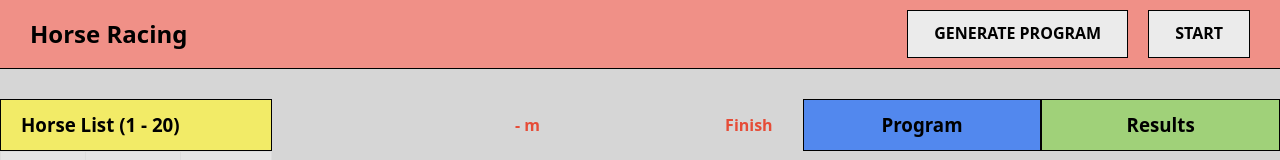
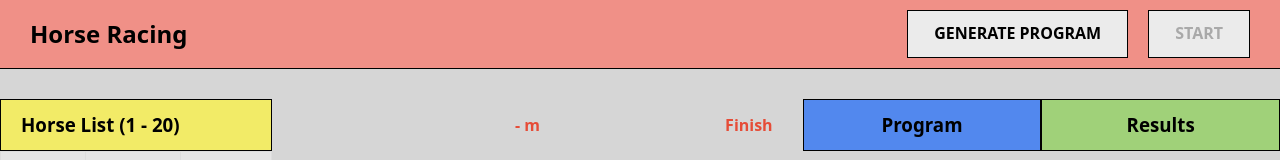
Before and after one commit to steve-232/test-vue, a Vue app: page / in a window 1280 px wide. Shown: the top 160 px of the page. Built offline with nearby package versions, Linux system fonts and the light colour scheme.

Commit message:
clear results table after starting a new circle

```diff
--- a/src/components/TheHeader.vue
+++ b/src/components/TheHeader.vue
@@ -6,9 +6,13 @@
       <HeroBtn @click="raceStore.generateRaceSchedule"
         >Generate program</HeroBtn
       >
-      <HeroBtn @click="generalStore.togglePlayState">{{
-        generalStore.playState === PlayState.PAUSED ? "Start" : "Pause"
-      }}</HeroBtn>
+      <HeroBtn
+        :disabled="raceStore.raceSchedule.length === 0"
+        @click="generalStore.togglePlayState"
+        >{{
+          generalStore.playState === PlayState.PAUSED ? "Start" : "Pause"
+        }}</HeroBtn
+      >
     </div>
   </header>
 </template>
--- a/src/stores/general.ts
+++ b/src/stores/general.ts
@@ -9,19 +9,16 @@ export const useGeneralStore = defineStore("general", () => {
   const horses = ref<Horse[]>([]);
   const playState = ref<PlayState>(PlayState.PAUSED);
 
-  function togglePlayState() {
-    playState.value =
-      playState.value === PlayState.PAUSED
-        ? PlayState.RUNNING
-        : PlayState.PAUSED;
-  }
-
   function pauseRace() {
     playState.value = PlayState.PAUSED;
   }
 
   function startRace() {
     playState.value = PlayState.RUNNING;
+  }
+
+  function togglePlayState() {
+    playState.value === PlayState.PAUSED ? startRace() : pauseRace();
   }
 
   function generateHorses() {
--- a/src/stores/race.ts
+++ b/src/stores/race.ts
@@ -14,6 +14,7 @@ export const useRaceStore = defineStore("race", () => {
   const activeRace = ref<Race>();
   const activeRaceIndex = ref(0);
   const results = ref<Race[]>([]);
+  const newCircle = ref(false);
 
   function generateRace(index: number): Race {
     const race: Race = {
@@ -64,6 +65,11 @@ export const useRaceStore = defineStore("race", () => {
   }
 
   function finishedTheRace(participant: RaceParticipant) {
+    if (newCircle.value) {
+      results.value = [];
+      insertNewRaceIntoResults(activeRaceIndex.value);
+      newCircle.value = false;
+    }
     results.value[activeRaceIndex.value]?.participants.push(participant);
   }
 
@@ -77,6 +83,7 @@ export const useRaceStore = defineStore("race", () => {
       generalStore.pauseRace();
       activeRaceIndex.value = 0;
       activeRace.value = raceSchedule.value[activeRaceIndex.value];
+      newCircle.value = true;
     }
   }
 
```
